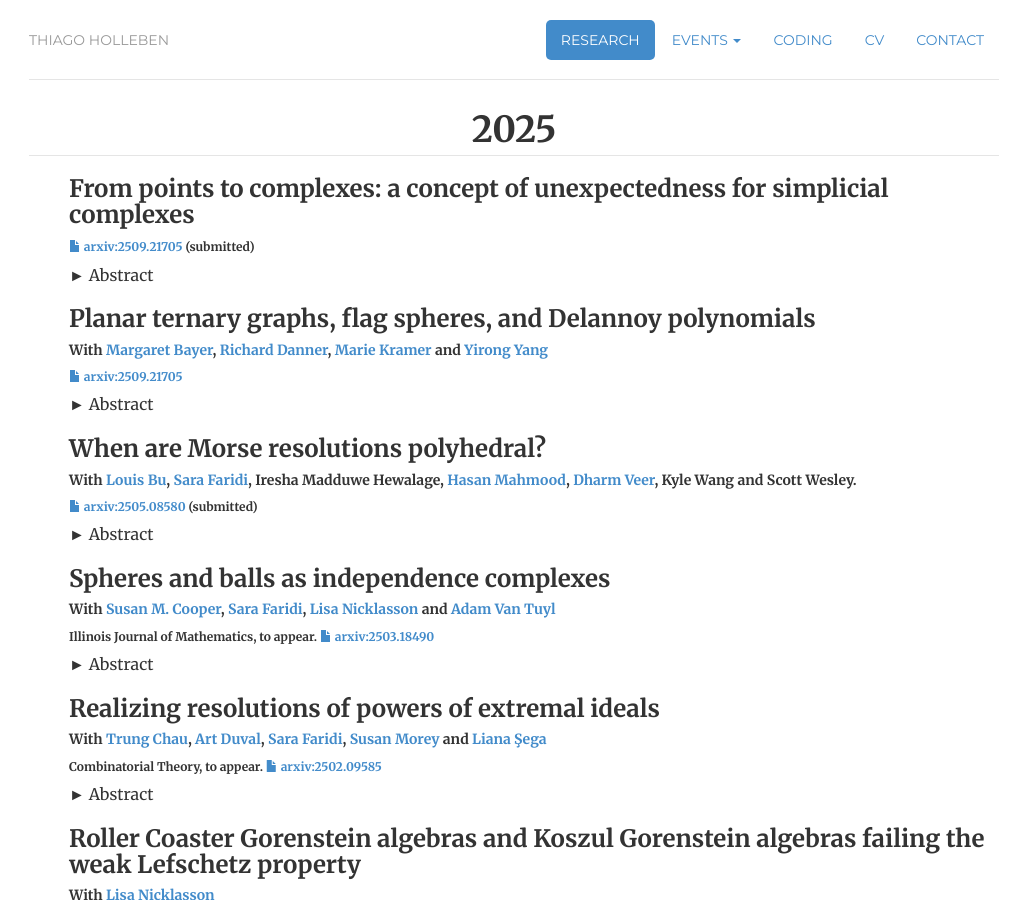
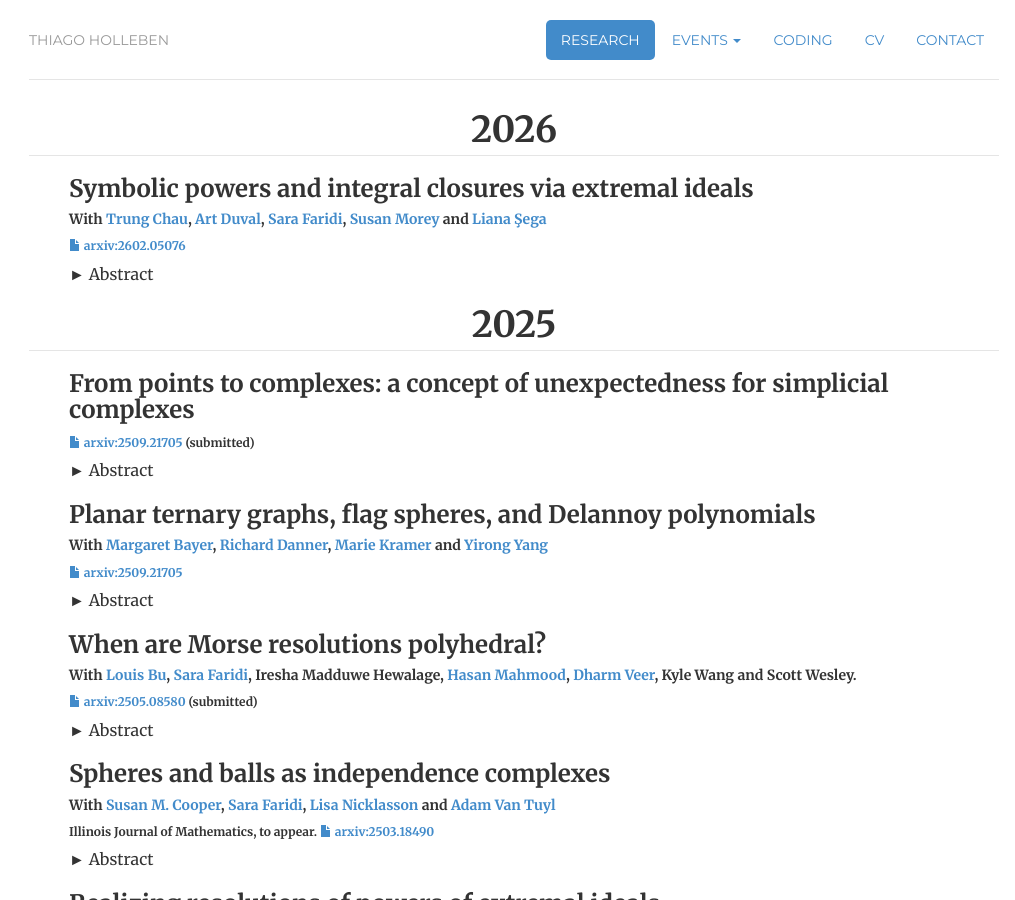
Before and after one commit to hollebenthiago/hollebenthiago.github.io, a Jekyll site: the page built from research/index.html, in a window 1280 px wide and 900 px high. Shown: the whole window, without its empty margins (126-1141 px from the left). Built offline with Jekyll 4.4.1, drawn with Linux system fonts in a browser that asks for light colours.

Commit message:
new extremal paper;

```diff
--- a/index.html
+++ b/index.html
@@ -14,7 +14,7 @@ description: Thiago Holleben is a PhD candidate at Dalhousie University.
 	<div itemscope itemtype="http://data-vocabulary.org/Person" class="col-sm-7">
 	<p class="lead need-to-justify">Hi, I'm <span itemprop="name">Thiago Holleben</span>, a PhD candidate at Dalhousie University. My advisor is <a href="https://www.mathstat.dal.ca/~faridi/">Sara Faridi</a>.</p>
 	<br>
-	<p class='need-to-justify'>I'm mainly interested in <span itemprop="title">combinatorics</span> and its relations with <span itemprop="title">commutative algebra, topology and geometry</span>. During my MSc, I studied a particular case of the recent proof of the Rota-Heron-Welsh conjecture on the log-concavity of chromatic polynomials. My  Master's thesis can be found <a href="/msc/main.pdf" title="CV">here</a>.<!-- Currently, I'm studying <span itemprop="title">computational methods</span> to approach these subjects. -->
+	<p class='need-to-justify'>I'm mainly interested in <span itemprop="title">combinatorics</span> and its relations with <span itemprop="title">commutative algebra</span>, <span itemprop="title">topology</span> and <span itemprop="title">geometry</span></span>. <!-- During my MSc, I studied a particular case of the recent proof of the Rota-Heron-Welsh conjecture on the log-concavity of chromatic polynomials. My  Master's thesis can be found <a href="/msc/main.pdf" title="CV">here</a>.<!-- Currently, I'm studying <span itemprop="title">computational methods</span> to approach these subjects. -->
 
 		<!-- My advisor is <a href="https://sites.google.com/view/s-hamid-hassanzadeh/home?authuser=0">S. Hamid Hassanzadeh</a>. -->
 	</p>
--- a/research/index.html
+++ b/research/index.html
@@ -9,6 +9,43 @@ research: active
 description: Thiago Holleben is a PhD candidate at Dalhousie University.
 ---
 <!-- <div class="jumbotron"> -->
+
+    <div class="year">
+
+        <h1>
+            2026
+        </h1>
+
+        <div class="paper-list">
+            <ul>
+                <li class="paper">
+                    <h3>
+                        Symbolic powers and integral closures via extremal ideals
+                    </h3>
+                    <h5>
+                        With <a href="https://trungchaumath.github.io/">Trung Chau</a>, <a href="https://www.math.utep.edu/faculty/duval/home.html">Art Duval</a>, <a href="https://www.mathstat.dal.ca/~faridi/">Sara Faridi</a>, <a href="https://faculty.txst.edu/profile/1922542">Susan Morey</a> and <a href="https://s.web.umkc.edu/segal/">Liana Şega</a>
+                    </h5>
+                    <h6><a href="https://arxiv.org/abs/2602.05076"><i class="glyphicon glyphicon-file"></i> arxiv:2602.05076</a></h6>
+                    <details class=styled>
+                        <summary>
+                            Abstract
+                        </summary>
+                        <div>
+                        <p>
+                            This paper demonstrates that extremal ideals can be used to great effect to compute integral closures of powers and symbolic powers of square-free monomial ideals.
+                            We show that the generators of these powers are images of the generators of the corresponding powers of extremal ideals under a specific ring homomorphism.
+                            Extremal ideals provide sharp bounds for a variety of invariants widely studied in the literature, including resurgence, asymptotic resurgence, and symbolic defect, as well as Betti numbers of symbolic powers and of integral closures of powers of square-free monomial ideals.
+                            When restricted to the class of extremal ideals, algebraic computations are reduced to problems of discrete geometry and linear programming, allowing the use of a wide variety of techniques.
+                            As a result, in situations where computations are feasible for extremal ideals, we provide concrete sharp bounds for many of these invariants.
+                            Our methods reduce finding homological invariants and algebraic constructions for infinitely many ideals to computations for a single highly symmetric ideal, based solely on the number of generators.
+                        </p>
+                        </div>
+                </details>
+                </li>
+
+            </ul>
+        </div>
+    </div>
 
     <div class="year">
 
```
Also changed, not shown: attended/index.html (+12 -0 lines), 1 other file.
